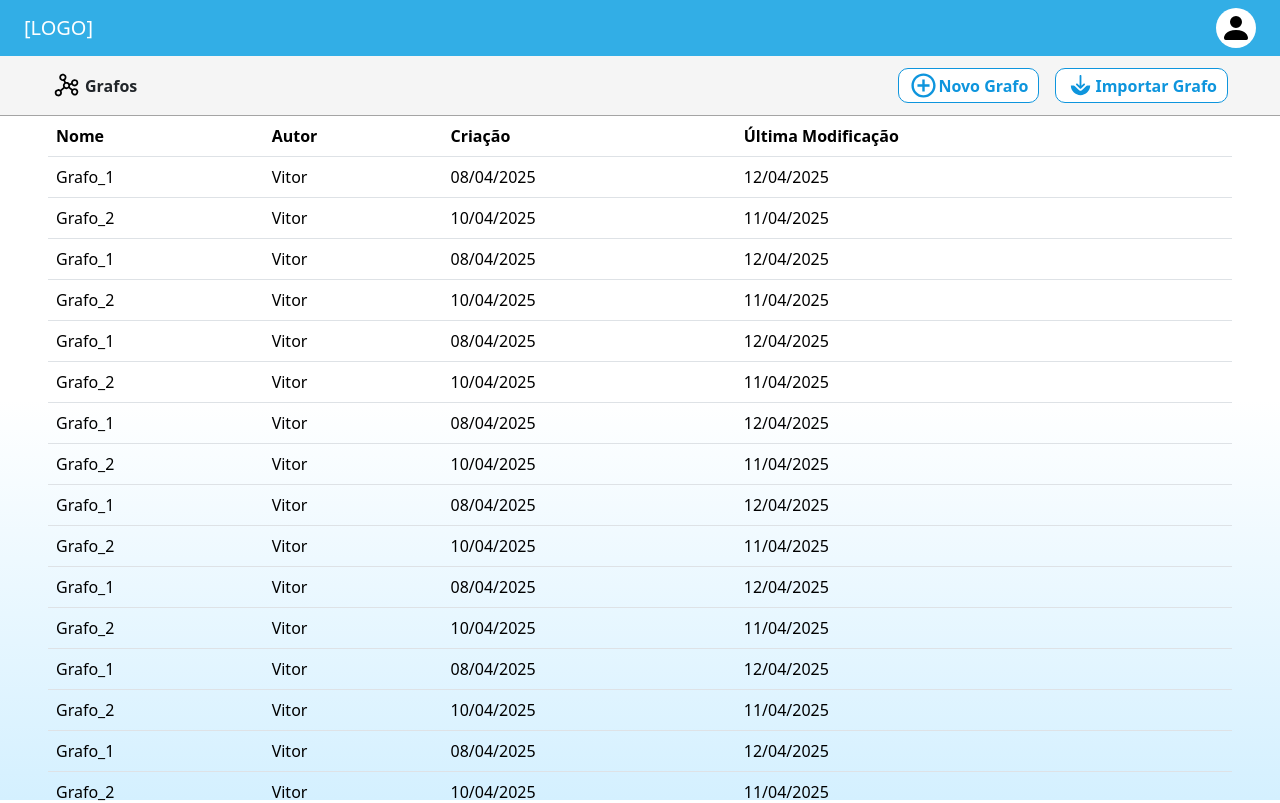
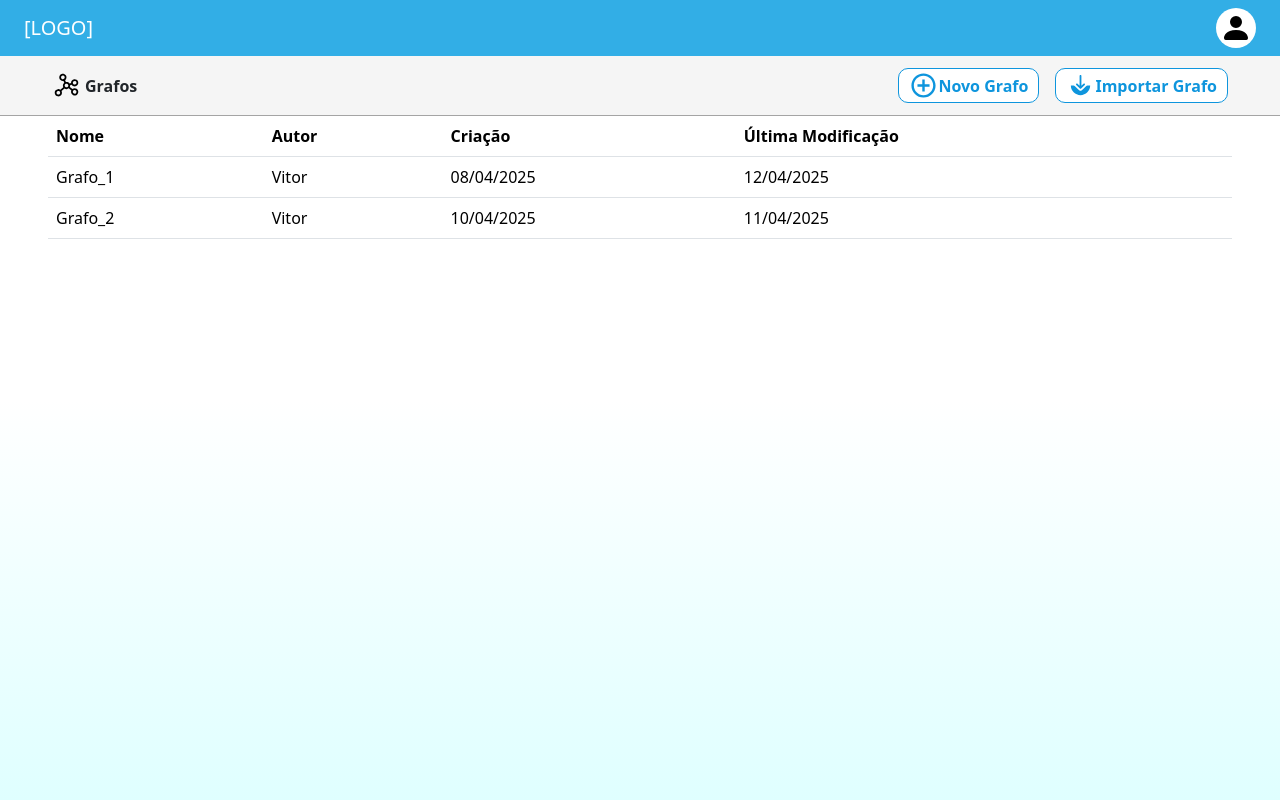
Before and after one commit to jhiy2004/graph-front, a React (Create React App) app: page /user/graphs in a window 1280 px wide. Shown: the top 803 px of the page. Built offline with nearby package versions, Linux system fonts and the light colour scheme.

Commit message:
User Graphs screen fixed and finished

```diff
--- a/src/components/UserGraphsRow/UserGraphsRow.js
+++ b/src/components/UserGraphsRow/UserGraphsRow.js
@@ -1,9 +1,9 @@
 import React from "react";
-import "./UserGraphsRow.css";
+import styles from "./UserGraphsRow.module.scss";
 
 function UserGraphsRow({ nome, autor, criacao, modificacao, onClick }) {
   return (
-    <tr className="graph-row" onClick={onClick}>
+    <tr className={styles.graphRow} onClick={onClick}>
       <td>{nome}</td>
       <td>{autor}</td>
       <td>{criacao}</td>
--- a/src/components/UserGraphsRow/UserGraphsRow.css
+++ b/src/components/UserGraphsRow/UserGraphsRow.module.scss
@@ -1,9 +1,9 @@
-.graph-row td {
+.graphRow td {
   transition: background-color 0.2s ease;
   background-color: transparent;
 }
 
-.graph-row:hover td {
+.graphRow:hover td {
   background-color: #f0f8ff;
   cursor: pointer;
 }
--- a/src/index.css
+++ b/src/index.css
@@ -1,8 +1,8 @@
-html, body, #root {
-  height: 100%;
+html,
+body,
+#root {
   margin: 0;
   padding: 0;
   display: flex;
   flex-direction: column;
-  height: 100vh;
 }
--- a/src/pages/UserGraphs/UserGraphs.js
+++ b/src/pages/UserGraphs/UserGraphs.js
@@ -6,126 +6,6 @@ import styles from "./UserGraphs.module.scss";
 
 function UserGraphs() {
   const graphs = [
-    {
-      nome: "Grafo_1",
-      autor: "Vitor",
-      criacao: "08/04/2025",
-      modificacao: "12/04/2025",
-    },
-    {
-      nome: "Grafo_2",
-      autor: "Vitor",
-      criacao: "10/04/2025",
-      modificacao: "11/04/2025",
-    },
-    {
-      nome: "Grafo_1",
-      autor: "Vitor",
-      criacao: "08/04/2025",
-      modificacao: "12/04/2025",
-    },
-    {
-      nome: "Grafo_2",
-      autor: "Vitor",
-      criacao: "10/04/2025",
-      modificacao: "11/04/2025",
-    },
-    {
-      nome: "Grafo_1",
-      autor: "Vitor",
-      criacao: "08/04/2025",
-      modificacao: "12/04/2025",
-    },
-    {
-      nome: "Grafo_2",
-      autor: "Vitor",
-      criacao: "10/04/2025",
-      modificacao: "11/04/2025",
-    },
-    {
-      nome: "Grafo_1",
-      autor: "Vitor",
-      criacao: "08/04/2025",
-      modificacao: "12/04/2025",
-    },
-    {
-      nome: "Grafo_2",
-      autor: "Vitor",
-      criacao: "10/04/2025",
-      modificacao: "11/04/2025",
-    },
-    {
-      nome: "Grafo_1",
-      autor: "Vitor",
-      criacao: "08/04/2025",
-      modificacao: "12/04/2025",
-    },
-    {
-      nome: "Grafo_2",
-      autor: "Vitor",
-      criacao: "10/04/2025",
-      modificacao: "11/04/2025",
-    },
-    {
-      nome: "Grafo_1",
-      autor: "Vitor",
-      criacao: "08/04/2025",
-      modificacao: "12/04/2025",
-    },
-    {
-      nome: "Grafo_2",
-      autor: "Vitor",
-      criacao: "10/04/2025",
-      modificacao: "11/04/2025",
-    },
-    {
-      nome: "Grafo_1",
-      autor: "Vitor",
-      criacao: "08/04/2025",
-      modificacao: "12/04/2025",
-    },
-    {
-      nome: "Grafo_2",
-      autor: "Vitor",
-      criacao: "10/04/2025",
-      modificacao: "11/04/2025",
-    },
-    {
-      nome: "Grafo_1",
-      autor: "Vitor",
-      criacao: "08/04/2025",
-      modificacao: "12/04/2025",
-    },
-    {
-      nome: "Grafo_2",
-      autor: "Vitor",
-      criacao: "10/04/2025",
-      modificacao: "11/04/2025",
-    },
-    {
-      nome: "Grafo_1",
-      autor: "Vitor",
-      criacao: "08/04/2025",
-      modificacao: "12/04/2025",
-    },
-    {
-      nome: "Grafo_2",
-      autor: "Vitor",
-      criacao: "10/04/2025",
-      modificacao: "11/04/2025",
-    },
-    {
-      nome: "Grafo_1",
-      autor: "Vitor",
-      criacao: "08/04/2025",
-      modificacao: "12/04/2025",
-    },
-    {
-      nome: "Grafo_2",
-      autor: "Vitor",
-      criacao: "10/04/2025",
-      modificacao: "11/04/2025",
-    },
     {
       nome: "Grafo_1",
       autor: "Vitor",
--- a/src/pages/UserGraphs/UserGraphs.module.scss
+++ b/src/pages/UserGraphs/UserGraphs.module.scss
@@ -1,4 +1,4 @@
 .userGraphsPage {
-  background: linear-gradient(to bottom, #ffffff 0%, #ffffff 50%, #d4f0ff 100%);
+  background: linear-gradient(to bottom, #ffffff 0%, #ffffff 50%, #dfffff 100%);
   min-height: 100vh;
 }
```
